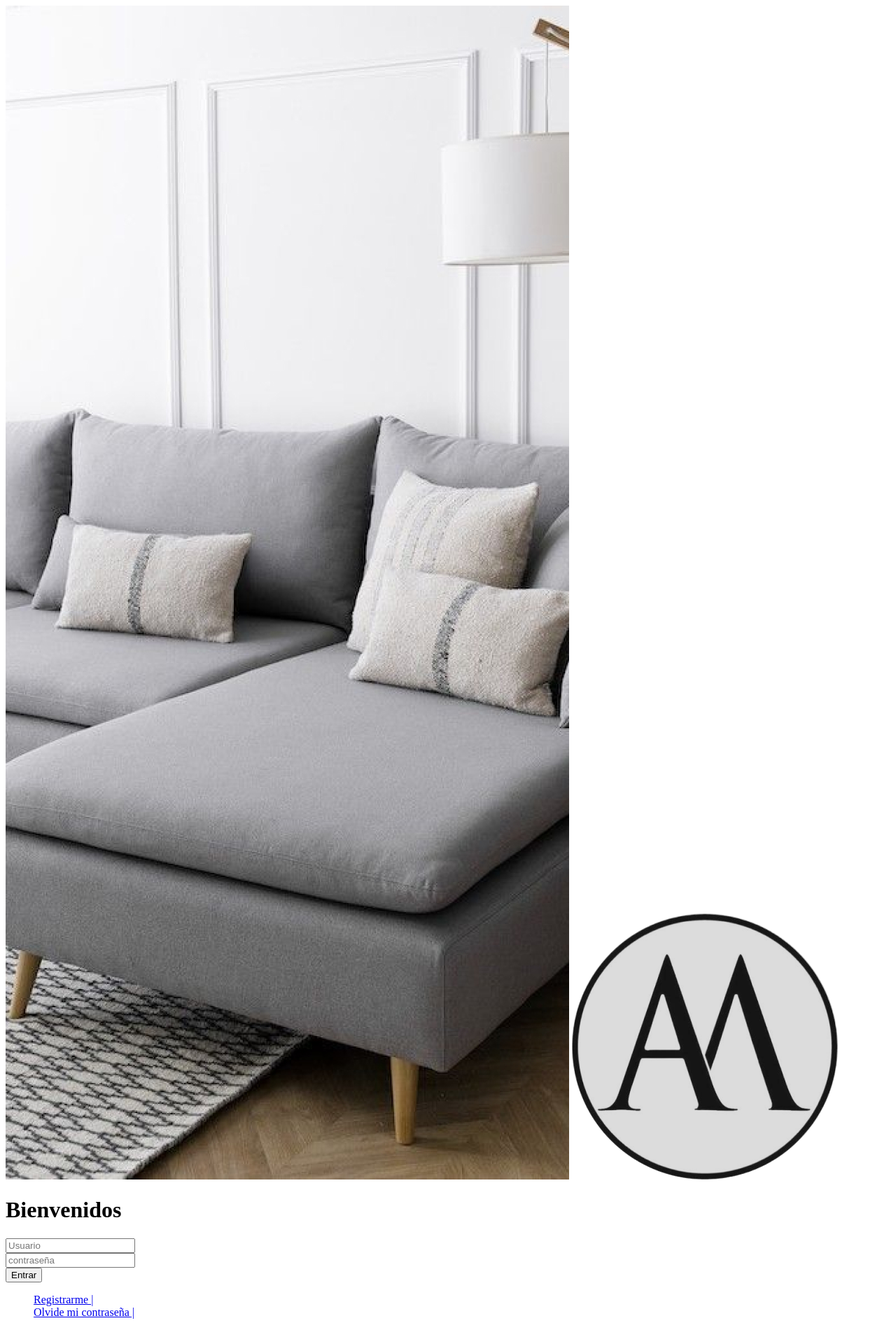
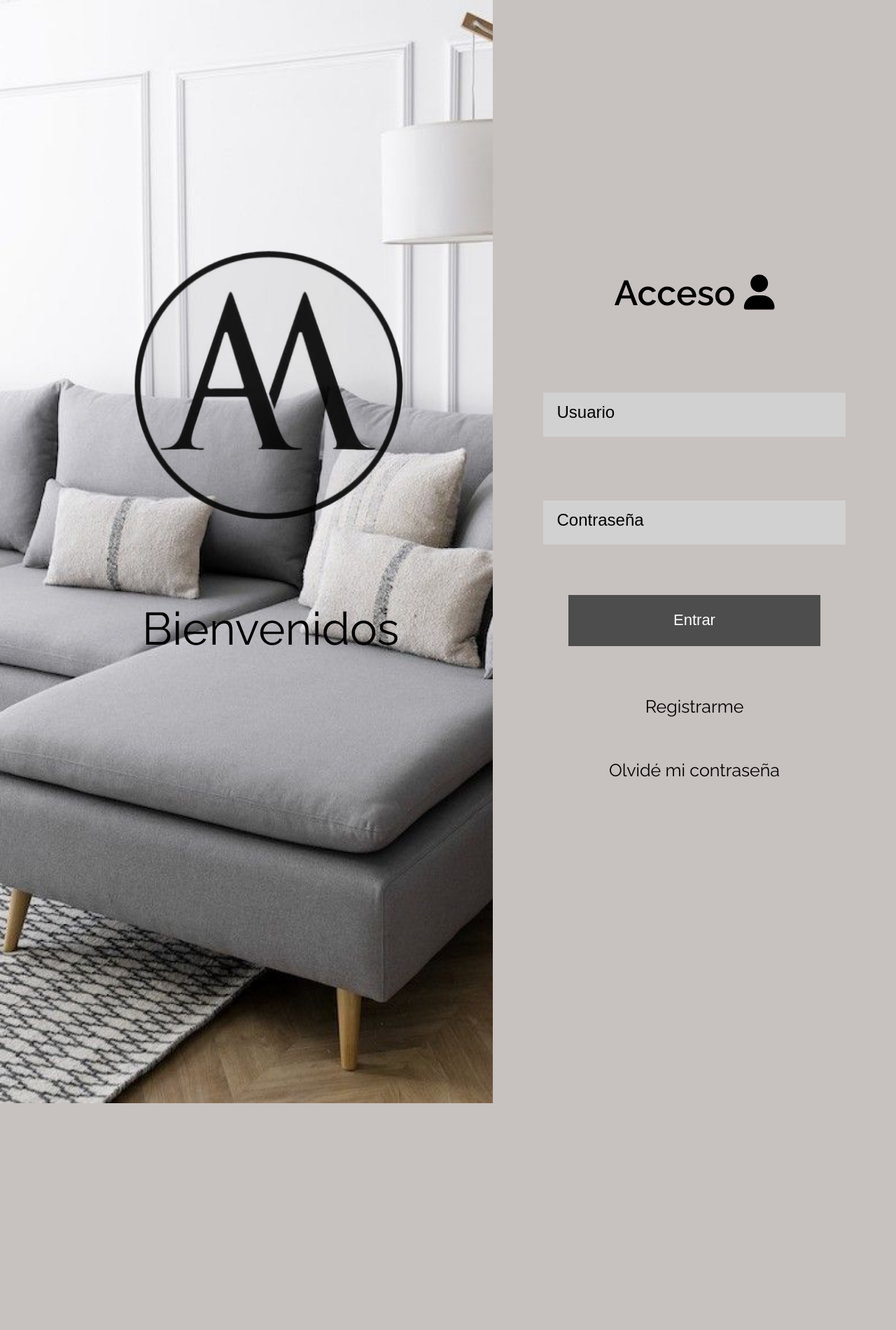
Before and after one commit to Tincho-91/c23-grupo09-Avalanna_Muebles, a Node server app: page /ingresar in a window 1280 px wide. Shown: the whole page at 70% size. After the commit the page ends 1576 px from the top, so only its background shows below. Run offline with Node 20, Linux system fonts and the light colour scheme; some libraries are stand-ins or nearby versions; some web fonts are replaced.

Commit message:
Agregue estilos a login

```diff
--- a/public/css/login.css
+++ b/public/css/login.css
@@ -0,0 +1,174 @@
+
+.login__main {
+    font-family: "Raleway", sans-serif;
+    display: flex;
+    flex-direction: column;
+    flex-wrap: wrap;
+
+}
+.login__main__section-bienvenidos {
+    background-image: url(../img/sillon-login.jpg);
+    background-repeat: no-repeat;
+    display: flex;
+    flex-direction: column;
+    align-items: center;
+    background-size: 100% 100%;
+    flex-wrap: wrap;
+    width: 100%;
+}
+.login__main__section-bienvenidos img{
+    width: 45%;
+    filter: brightness(1.1);
+    mix-blend-mode: multiply;
+    margin: 25%;
+}
+.login__main__section-bienvenidos h1 {
+    font-size: 45px;
+    margin-bottom: 50%;
+    font-weight: 400;
+}
+.login__main__section-form {
+    background-color: var(--color-beige);
+    display: flex;
+    flex-direction: column;
+    flex-wrap: wrap;
+    align-items: center;
+    padding-top: 8%;
+    padding-bottom: 20%;
+    width: 100%;
+}
+.login__main__section-form h2{
+    font-size: 40px;
+    font-weight: 400;
+    padding: 1%
+}
+.login__main__section-form form{
+    padding: 2%;
+    text-align: center;
+    display: flex;
+    flex-direction: column;
+    flex-wrap: wrap;
+    align-items: center;
+    width: 100%;
+}
+.login__main__section-form form input{
+    width: 70%;
+    background-color:var(--color-gris-claro);
+    border: none;
+    color: black;
+    padding: 3% 4%;
+    margin-top: 2%;
+}
+
+.usuario{
+    margin-bottom: 9%;
+}
+#nombre::placeholder {
+    color:black;
+    font-size: 20px;
+  }
+  #contraseña::placeholder {
+    color:black;
+    font-size: 20px;
+  }
+
+
+.login__main__section__form-button{
+    background-color: var(--color-gris-oscuro);
+    color: white;
+    font-weight: 400;
+    border: none;
+    font-size: 22px;
+    padding: 3% ;
+    width: 60%;
+  margin-top:8%;
+}
+
+.login__main__section__ul{
+    text-align: center;
+}
+.login__main__section__ul li{
+    margin-bottom: 10%;
+}
+
+@media (min-width:768px){
+    .login__main{
+        flex-direction: row;
+        flex-wrap: wrap;
+    }
+    .login__main__section-bienvenidos{
+        width: 50%;
+        padding: 30% 5%;
+        padding-right: 10%;
+    }
+    .login__main__section-form{
+        width: 50%;
+        padding: 30% 3%;
+    }
+    .login__main__section-bienvenidos img{
+        width: 70%;
+       margin-bottom: 8%;
+       margin-top: -5%;
+    }
+    .login__main__section-bienvenidos h1 {
+        margin-top: 5%;
+        font-size: 50px;
+    }
+    .login__main__section-form h2{
+        font-size: 45px;
+        margin-bottom: 10%;
+    }
+    .login__main__section-form form input{
+        width: 90%;
+        padding: 5% 4%;
+        margin-top: 10%
+    }
+    .login__main__section__form-button{
+        margin-top: 15%;
+    }
+    #nombre::placeholder {
+        font-size: 24px;
+      }
+      #contraseña::placeholder {
+        font-size: 24px;
+      }
+      .login__main__section__ul li{
+        margin-top: 15%;
+      }
+    .login__main__section__ul li a{
+        font-size: 20px;
+    }
+}
+
+@media (min-width:1024px){
+    .login__main__section-bienvenidos{
+        width: 55%;
+    }
+    .login__main__section-form{
+        width: 45%;
+    }
+    .login__main__section-bienvenidos img{
+        width: 80%;
+        padding-right: 5%;
+    }
+    .login__main__section-bienvenidos h1 {
+        margin-top: 15%;
+        font-size: 65px;
+        margin-right: 4%;
+    }
+    .login__main__section-form h2 {
+        font-size: 50px;
+        font-weight: 600;
+    }
+    .login__main__section__form-button{
+        width: 75%;
+        padding: 5% 4%;
+    }
+.login__main__section__ul li{
+    margin-top: 25%;
+  }
+  .login__main__section__ul li a{
+    font-size: 25px;
+}
+
+}
--- a/views/login.html
+++ b/views/login.html
@@ -3,33 +3,33 @@
 <head>
     <meta charset="UTF-8">
     <meta name="viewport" content="width=device-width, initial-scale=1.0">
-    <script src="https://kit.fontawesome.com/cbbf860933.js" crossorigin="anonymous"></script>
-    <title>Login</title>
+    <link rel="stylesheet" href="/css/styles.css">
+    <script src="https://kit.fontawesome.com/fc9c9e5a32.js" crossorigin="anonymous"></script>
+    <title>Ingresar</title>
 </head>
 <body>
-    <main>
-        <img src="img/sillon-login.jpg" alt="">
+    <main class="login__main">
+        <section class="login__main__section-bienvenidos">
         <img src="img/logo-circular.png" alt="">
+        <h1>Bienvenidos</h1>
+        </section>
 
-        <h1>Bienvenidos</h1>
+        <section class="login__main__section-form">
+            <h2>Acceso <i class="fa-solid fa-user"></i></h2>
+            <form action="login" method="post" class="login__main__section__form">
 
-        <form action="login" method="post">
-            <div>
-            <label for="name"></label>
-            <input type="text" name="nombre" id="nombre"  placeholder="Usuario">
-            </div>
-            <div>
-            <label for="contraseña"></label>
-            <input type="password" name="password" id="contraseña" placeholder="contraseña">
-            </div>
-            <div>
-            <input type="submit" value="Entrar">
-            </div>
-        </form>
-        <ul type="none" id="menú-final">
-            <li class="enlinea"><a href="/register">Registrarme |</a></li>
-            <li class="enlinea"><a href="/">Olvide mi contraseña |</a></li>
-        </ul>
+                <input type="text" name="nombre" id="nombre" class="usuario" placeholder="Usuario">
+
+                <input type="password" name="password" id="contraseña" placeholder="Contraseña">
+
+                <button type="submit" class="login__main__section__form-button">Entrar</button>
+
+            </form>
+            <ul type="none" class="login__main__section__ul">
+                <li ><a href="/register">Registrarme </a></li>
+                <li ><a href="/">Olvidé mi contraseña </a></li>
+            </ul>
+        </section>
     </main>
 
 </body>
```
